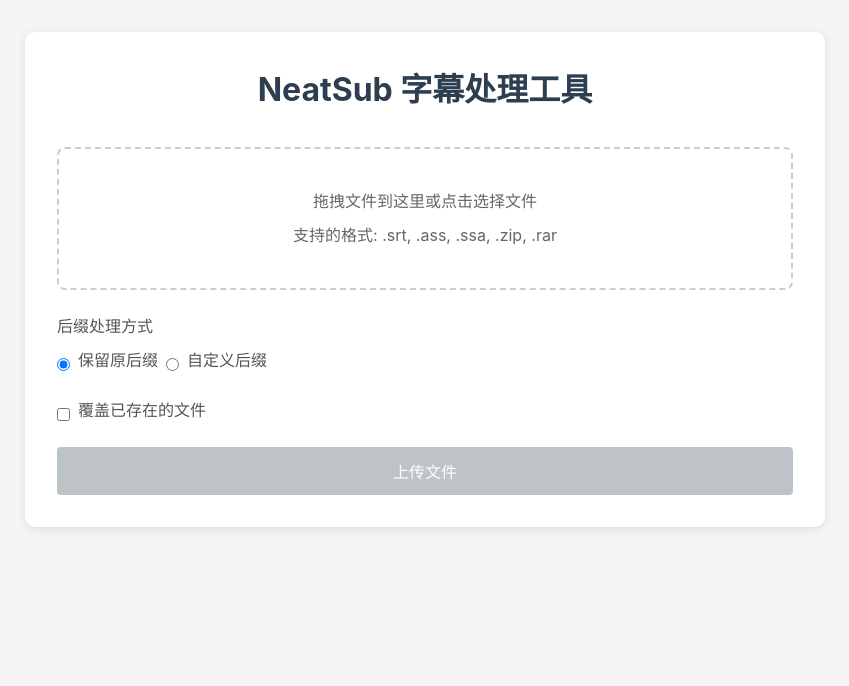
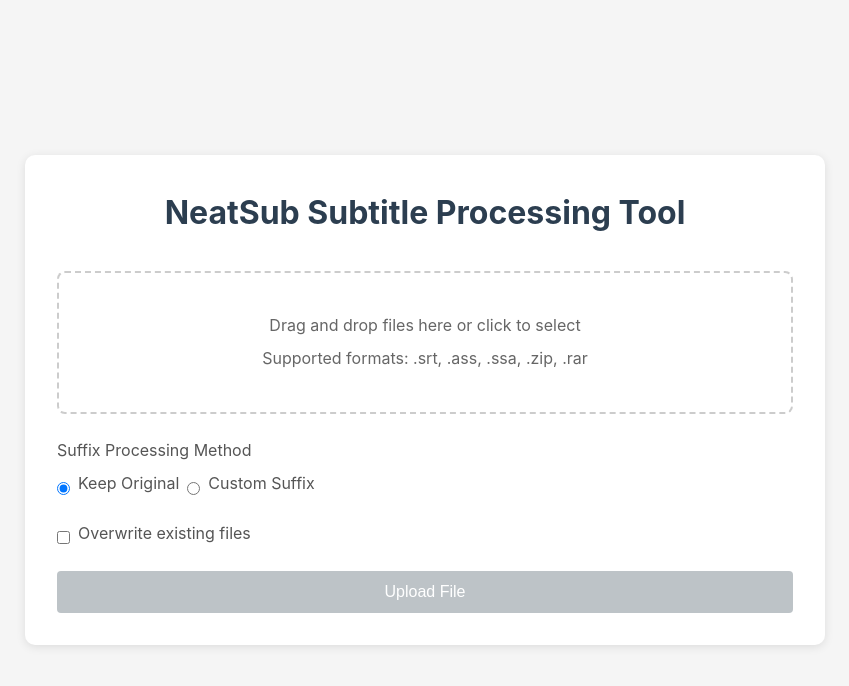
Before and after one commit to YelloooBlue/NeatSub, a plain HTML site: page neatsub/static/index.html in a window 1280 px wide. Shown: the whole page, without its empty margins (215-1064 px from the left). Drawn offline with Linux system fonts and the light colour scheme.

Commit message:
Add README and localize index.html to English

```diff
--- a/neatsub/static/index.html
+++ b/neatsub/static/index.html
@@ -1,9 +1,9 @@
 <!DOCTYPE html>
-<html lang="zh-CN">
+<html lang="en">
 <head>
     <meta charset="UTF-8">
     <meta name="viewport" content="width=device-width, initial-scale=1.0">
-    <title>NeatSub - 字幕处理工具</title>
+    <title>NeatSub - Subtitle Processing Tool</title>
     <style>
         * {
             margin: 0;
@@ -14,14 +14,18 @@
         body {
             font-family: -apple-system, BlinkMacSystemFont, "Segoe UI", Roboto, "Helvetica Neue", Arial, sans-serif;
             line-height: 1.6;
-            padding: 2rem;
+            min-height: 100vh;
+            display: flex;
+            justify-content: center;
+            align-items: center;
             background-color: #f5f5f5;
             color: #333;
         }
 
         .container {
+            width: 100%;
             max-width: 800px;
-            margin: 0 auto;
+            margin: 2rem;
             background: white;
             padding: 2rem;
             border-radius: 10px;
@@ -42,6 +46,7 @@
             margin-bottom: 1.5rem;
             cursor: pointer;
             transition: all 0.3s ease;
+            background-color: white;
         }
 
         .upload-area.dragover {
@@ -178,47 +183,47 @@
 </head>
 <body>
     <div class="container">
-        <h1>NeatSub 字幕处理工具</h1>
+        <h1>NeatSub Subtitle Processing Tool</h1>
 
         <div class="upload-area" id="dropZone">
-            <p>拖拽文件到这里或点击选择文件</p>
-            <p class="small">支持的格式: .srt, .ass, .ssa, .zip, .rar</p>
+            <p>Drag and drop files here or click to select</p>
+            <p class="small">Supported formats: .srt, .ass, .ssa, .zip, .rar</p>
             <div id="selectedFileName" class="selected-file" style="display: none;">
                 <span id="fileName"></span>
-                <button type="button" class="delete-file" id="deleteFile" title="删除文件">×</button>
+                <button type="button" class="delete-file" id="deleteFile" title="Delete file">×</button>
             </div>
             <input type="file" id="fileInput" style="display: none">
         </div>
 
         <div class="form-group">
-            <label>后缀处理方式</label>
+            <label>Suffix Processing Method</label>
             <div class="checkbox-group">
                 <input type="radio" id="keepOriginal" name="suffixOption" value="keep" checked>
-                <label for="keepOriginal">保留原后缀</label>
+                <label for="keepOriginal">Keep Original</label>
                 <input type="radio" id="customSuffix" name="suffixOption" value="custom">
-                <label for="customSuffix">自定义后缀</label>
+                <label for="customSuffix">Custom Suffix</label>
             </div>
         </div>
 
         <div class="form-group" id="langSuffixGroup" style="display: none;">
-            <label for="langSuffix">自定义后缀</label>
-            <input type="text" id="langSuffix" placeholder="例如: .chs, .eng">
+            <label for="langSuffix">Custom Suffix</label>
+            <input type="text" id="langSuffix" placeholder="e.g., .eng, .chs">
         </div>
 
         <div class="checkbox-group">
             <input type="checkbox" id="overwrite">
-            <label for="overwrite">覆盖已存在的文件</label>
+            <label for="overwrite">Overwrite existing files</label>
         </div>
 
-        <button id="uploadButton" disabled>上传文件</button>
+        <button id="uploadButton" disabled>Upload File</button>
 
         <div class="loading" id="loading">
             <div class="spinner"></div>
-            <p>处理中...</p>
+            <p>Processing...</p>
         </div>
 
         <div class="result-area" id="resultArea">
-            <h3>处理结果：</h3>
+            <h3>Processing Result:</h3>
             <pre id="resultContent"></pre>
         </div>
     </div>
@@ -343,14 +348,14 @@
 
                 resultArea.classList.add('show');
                 if (response.ok) {
-                    resultContent.innerHTML = `<span class="success">✓ 处理成功</span>\n\n${JSON.stringify(result, null, 2)}`;
+                    resultContent.innerHTML = `<span class="success">✓ Processing Successful</span>\n\n${JSON.stringify(result, null, 2)}`;
                     clearSelectedFile(); // 上传成功后清除文件
                 } else {
-                    resultContent.innerHTML = `<span class="error">✗ 处理失败</span>\n\n${JSON.stringify(result, null, 2)}`;
+                    resultContent.innerHTML = `<span class="error">✗ Processing Failed</span>\n\n${JSON.stringify(result, null, 2)}`;
                 }
             } catch (error) {
                 resultArea.classList.add('show');
-                resultContent.innerHTML = `<span class="error">✗ 上传失败</span>\n\n${error.message}`;
+                resultContent.innerHTML = `<span class="error">✗ Upload Failed</span>\n\n${error.message}`;
             } finally {
                 loading.classList.remove('show');
                 uploadButton.disabled = false;
```
Also changed, not shown: 1 other file.
